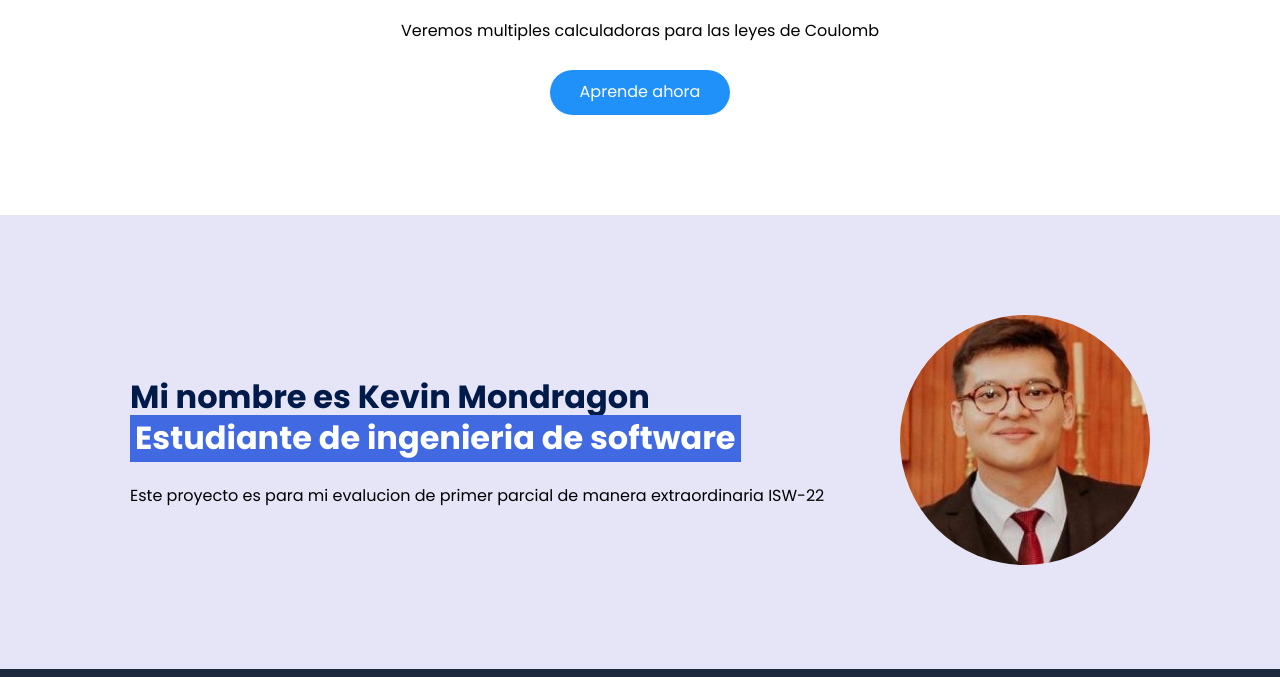
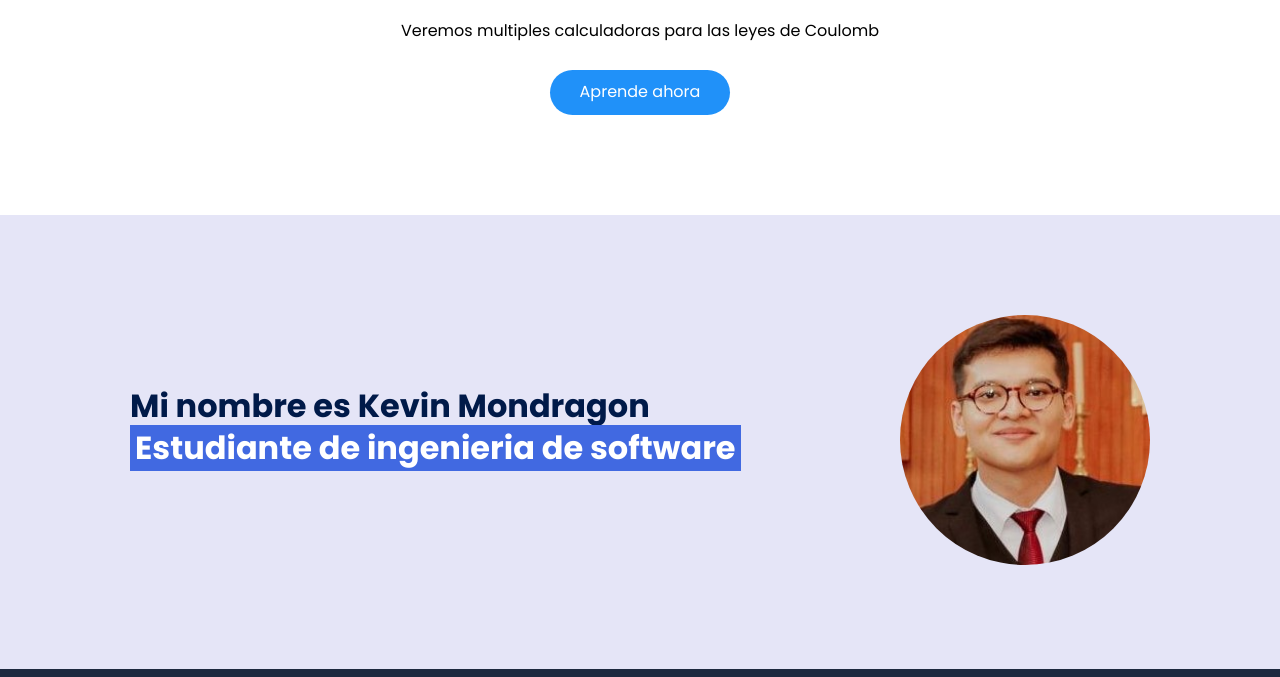
Before and after one commit to KirbyMondragon/KirbyMondragon.github.io, a plain HTML site: page leyesCoulomb.html in a window 1280 px wide. Shown: the part 5085-5762 px from the top of the page. Drawn offline with Linux system fonts and the light colour scheme.

Commit message:
Update leyesCoulomb.html

```diff
--- a/leyesCoulomb.html
+++ b/leyesCoulomb.html
@@ -216,9 +216,6 @@
         <div class="testimony__texts">
           <h2 class="subtitle">Mi nombre es Kevin Mondragon <span class="testimony__course">Estudiante de ingenieria
               de software </span></h2>
-          <p class="testimony__review">Este proyecto es para mi evalucion de primer parcial de manera extraordinaria
-            ISW-22
-          </p>
 
         </div>
 
```
